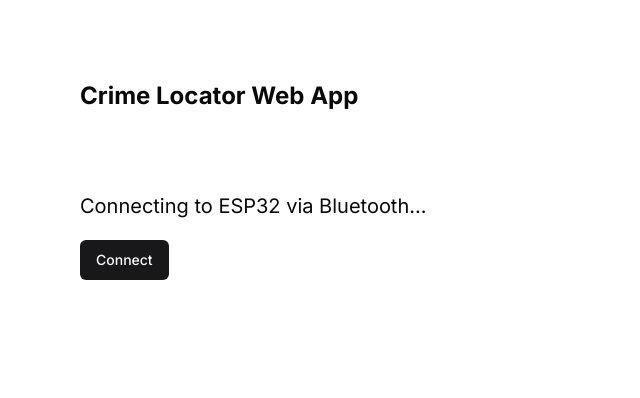
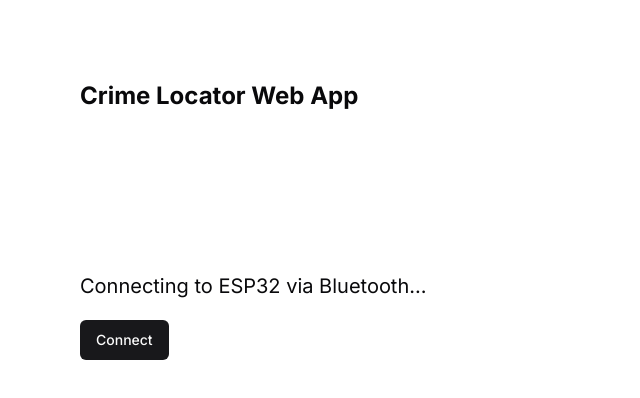
Before and after one commit to jdog117/crime-locator, a Next.js app in the folder crime-locator-web/: page / in a window 1280 px wide. Shown: the top 398 px of the page, without its empty margins (0-640 px from the left). Built offline with nearby package versions, Linux system fonts and the light colour scheme.

Commit message:
audio reception indicator

```diff
--- a/crime-locator-web/app/page.tsx
+++ b/crime-locator-web/app/page.tsx
@@ -9,6 +9,14 @@ import { Button } from "@/components/ui/button";
 export default function Home() {
     const [isReceivingAudio, setIsReceivingAudio] = useState(false);
     const [error, setError] = useState<string | null>(null);
+    const [toggle, setToggle] = useState(false);
+
+    useEffect(() => {
+        const interval = setInterval(() => {
+            setToggle((prevIsOn) => !prevIsOn);
+        }, 1000);
+        return () => clearInterval(interval);
+    }, []);
 
     const handleBluetoothConnection = async () => {
         setIsReceivingAudio(false);
@@ -57,11 +65,21 @@ export default function Home() {
                 <h1 className="my-20 text-2xl font-bold">
                     Crime Locator Web App
                 </h1>
-                <p className="mt-20 text-xl">
-                    {isReceivingAudio
-                        ? "Receiving audio!"
-                        : "Connecting to ESP32 via Bluetooth..."}
-                </p>
+                <div className="flex-row flex items-end">
+                    <p className="mt-20 text-xl">
+                        {isReceivingAudio
+                            ? "Receiving audio!"
+                            : "Connecting to ESP32 via Bluetooth..."}
+                    </p>
+                    {toggle && isReceivingAudio && (
+                        <svg
+                            className="text-green-600 h-5 w-5 ml-4 mb-1"
+                            viewBox="0 0 24 24"
+                        >
+                            <circle fill="currentColor" cx="12" cy="12" r="9" />
+                        </svg>
+                    )}
+                </div>
                 {error && (
                     <p className="my-5 text-lg text-red-600">Error: {error}</p>
                 )}
```
